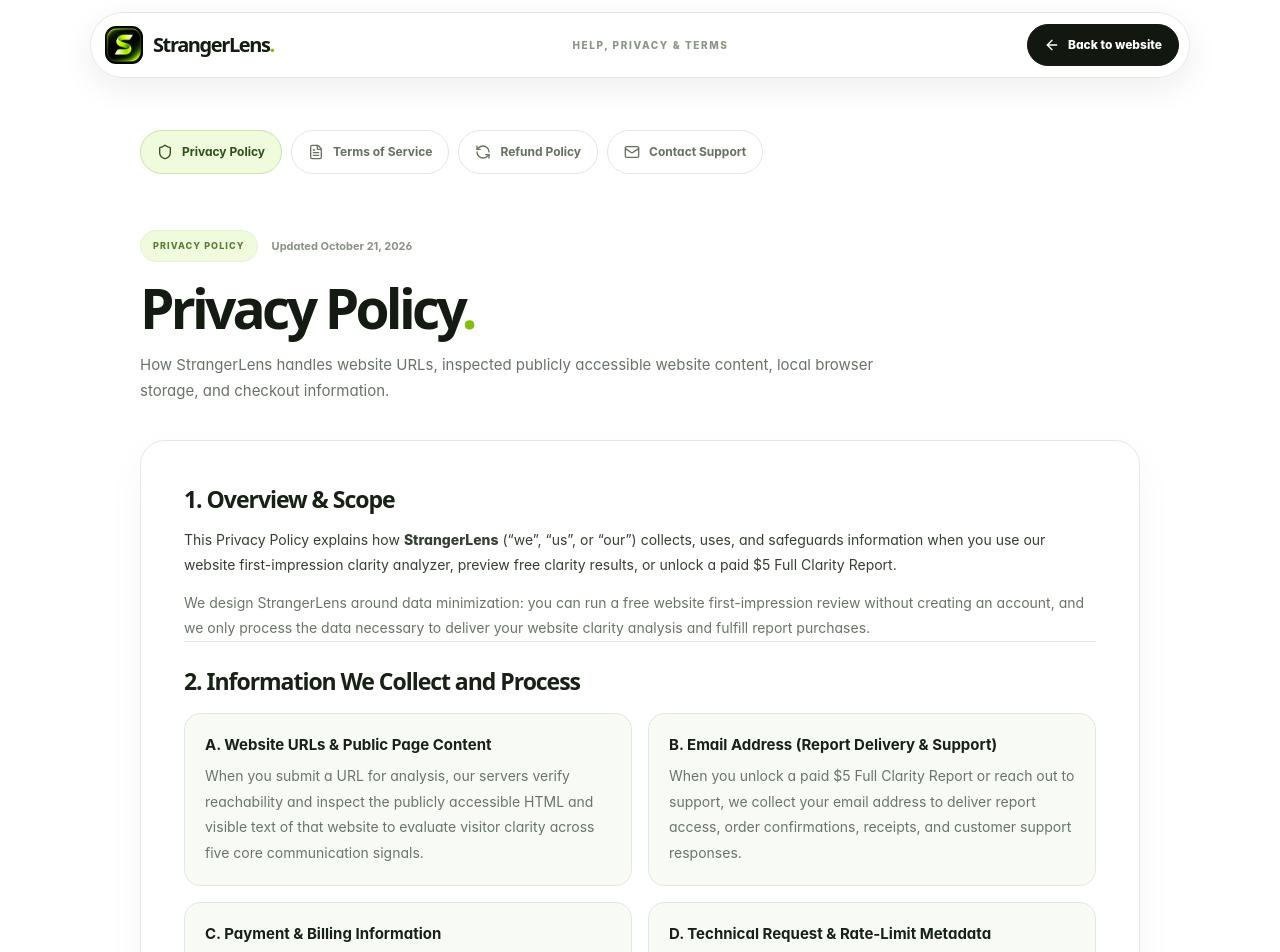
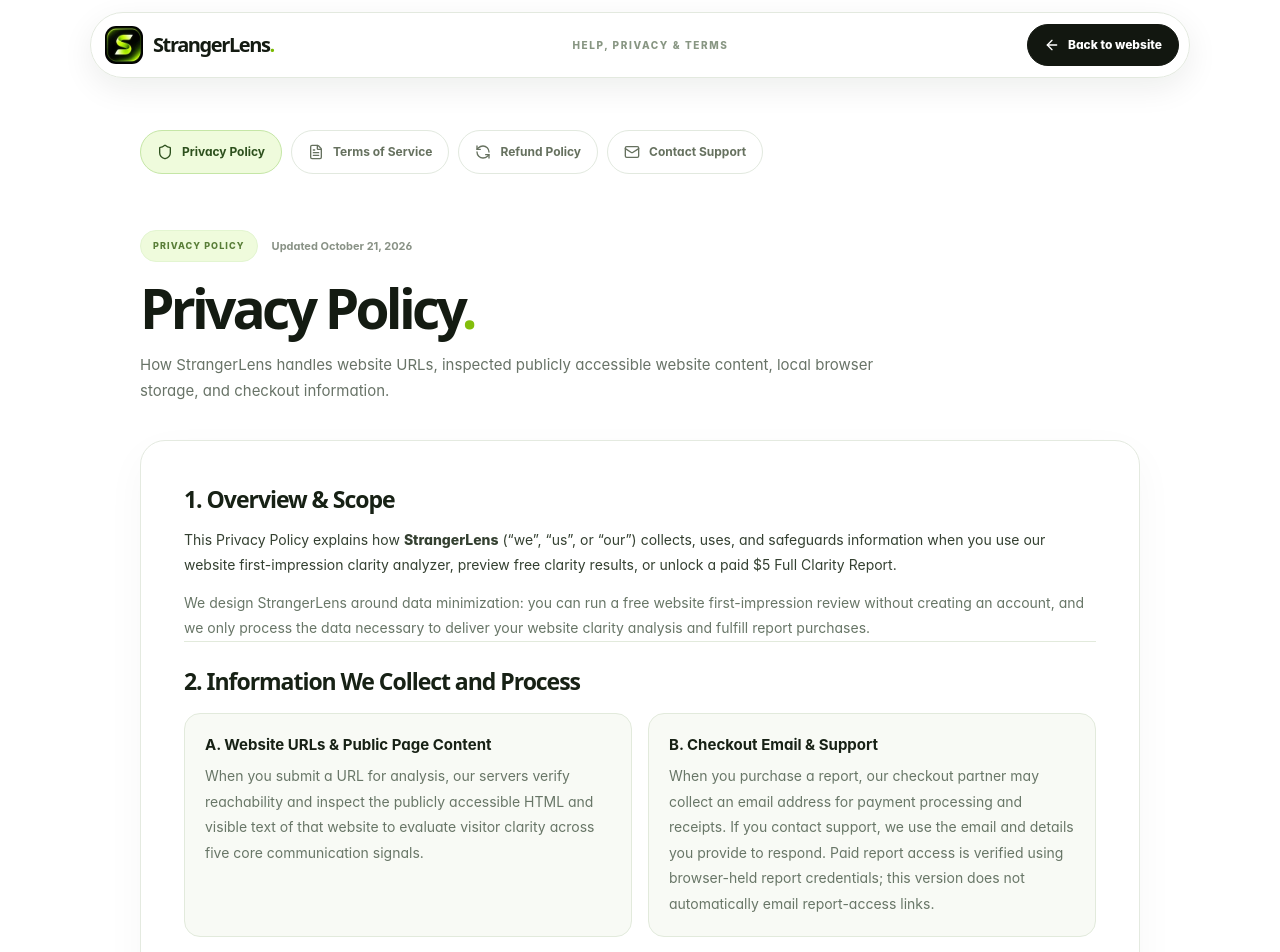
Before and after one commit to helloskyorigin/Strangerlens, a Next.js app: page /privacy in a window 1280 px wide. Shown: the top 952 px of the page. Built offline with nearby package versions, Linux system fonts and the light colour scheme.

Commit message:
docs(legal): align report access and support wording with actual payment flow

```diff
--- a/app/privacy/page.tsx
+++ b/app/privacy/page.tsx
@@ -48,10 +48,10 @@ export default function PrivacyPolicyPage() {
 
           <div className="bg-[#171F2D] border border-[#263044] rounded-2xl p-4 sm:p-5 space-y-2">
             <h3 className="font-bold text-white text-sm sm:text-[15px]">
-              B. Email Address (Report Delivery &amp; Support)
+              B. Checkout Email &amp; Support
             </h3>
             <p className="text-xs sm:text-sm text-[#94A3B8] leading-relaxed">
-              When you unlock a paid $5 Full Clarity Report or reach out to support, we collect your email address to deliver report access, order confirmations, receipts, and customer support responses.
+              When you purchase a report, our checkout partner may collect an email address for payment processing and receipts. If you contact support, we use the email and details you provide to respond. Paid report access is verified using browser-held report credentials; this version does not automatically email report-access links.
             </p>
           </div>
 
```
